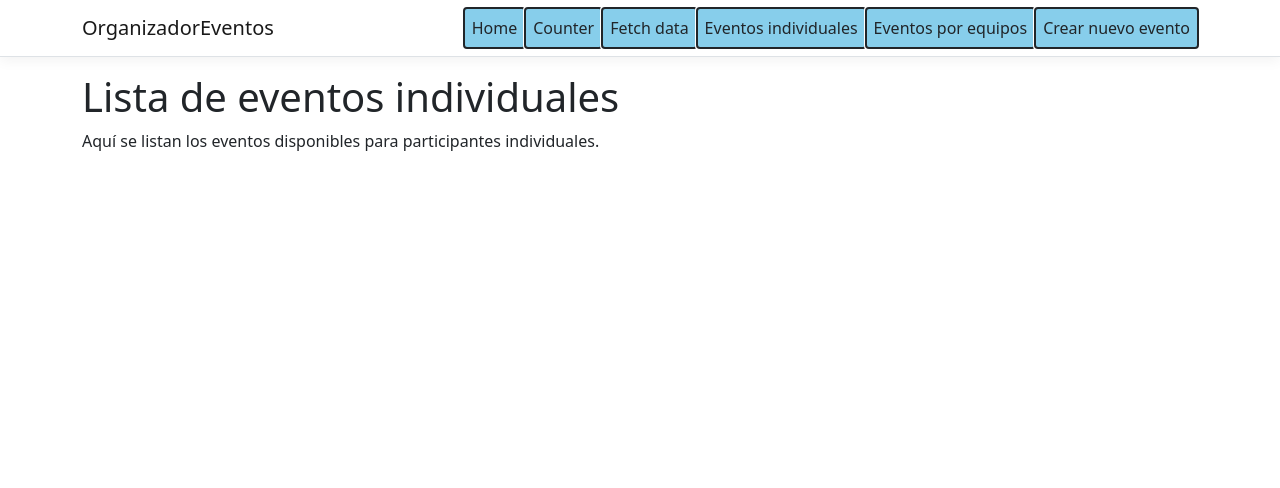
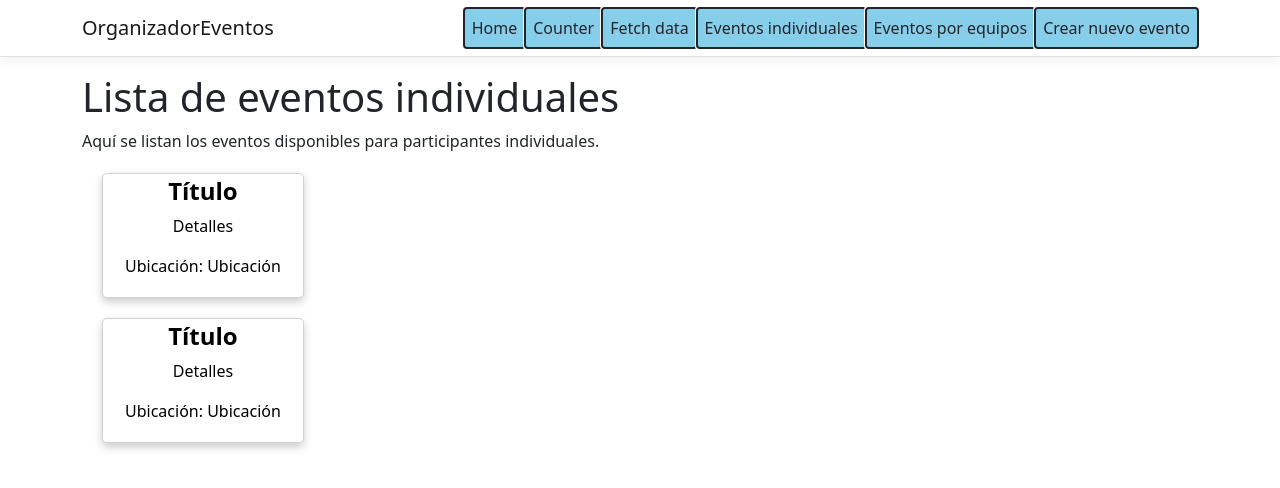
Before and after one commit to rafael1199v/Organizador-de-eventos, an Angular app in the folder OrganizadorEventos/ClientApp/: page /single-event-list in a window 1280 px wide. Shown: the top 488 px of the page. Built offline with nearby package versions, Linux system fonts and the light colour scheme.

Commit message:
Arreglos en eventos individuales
Aquí no acaba la cosa

```diff
--- a/OrganizadorEventos/ClientApp/src/app/single-event-list/single-event-list.component.css
+++ b/OrganizadorEventos/ClientApp/src/app/single-event-list/single-event-list.component.css
@@ -0,0 +1,16 @@
+.card {
+    box-shadow: 0 4px 8px 0 rgba(0,0,0,0.2);
+    transition: 0.3s;
+    border-radius: 5px; /* 5px rounded corners */
+    margin: 20px;
+  }
+
+/* On mouse-over, add a deeper shadow */
+.card:hover {
+box-shadow: 0 8px 16px 0 rgba(0, 0, 0,0.2);
+}
+
+/* Add some padding inside the card container */
+.container {
+padding: 2px 16px;
+}
--- a/OrganizadorEventos/ClientApp/src/app/single-event-list/single-event-list.component.html
+++ b/OrganizadorEventos/ClientApp/src/app/single-event-list/single-event-list.component.html
@@ -1,3 +1,20 @@
 <h1>Lista de eventos individuales</h1>
 
 <p>Aquí se listan los eventos disponibles para participantes individuales.</p>
+
+<!-- Debería haber aquí una clase de while para buscar todos los eventos disponibles -->
+<!-- ejemplo de tarjeta: -->
+<button class="card">
+    <div class="container">
+      <h4><b>Título</b></h4>
+      <p>Detalles</p>
+      <p>Ubicación: Ubicación</p>
+    </div>
+</button>
+<button class="card">
+    <div class="container">
+      <h4><b>Título</b></h4>
+      <p>Detalles</p>
+      <p>Ubicación: Ubicación</p>
+    </div>
+</button>
--- a/OrganizadorEventos/ClientApp/src/app/single-event-list/single-event-list.component.ts
+++ b/OrganizadorEventos/ClientApp/src/app/single-event-list/single-event-list.component.ts
@@ -2,7 +2,8 @@ import { Component } from '@angular/core';
 
 @Component({
   selector: 'app-single-event-list',
-  templateUrl: './single-event-list.component.html'
+  templateUrl: './single-event-list.component.html',
+  styleUrls: ['./single-event-list.component.css']
 })
 export class SingleEventListComponent {
   public currentCount = 0;
```
